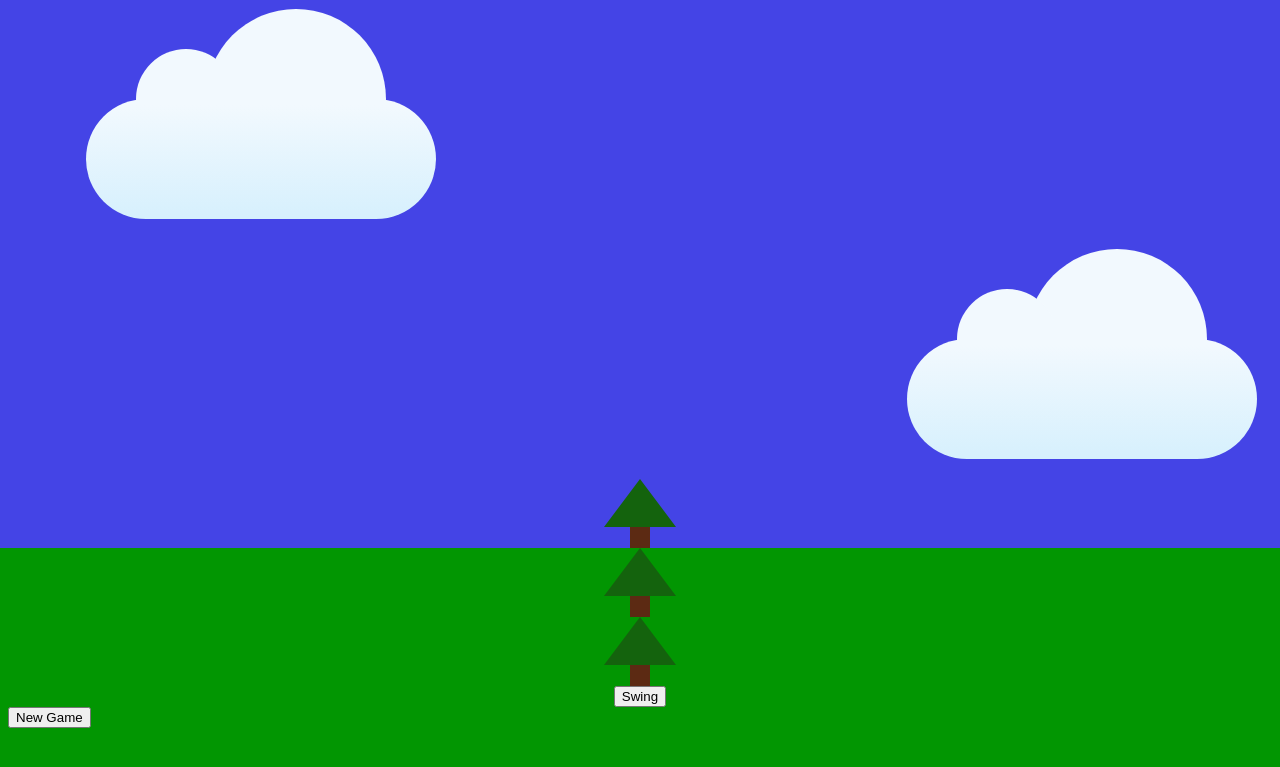
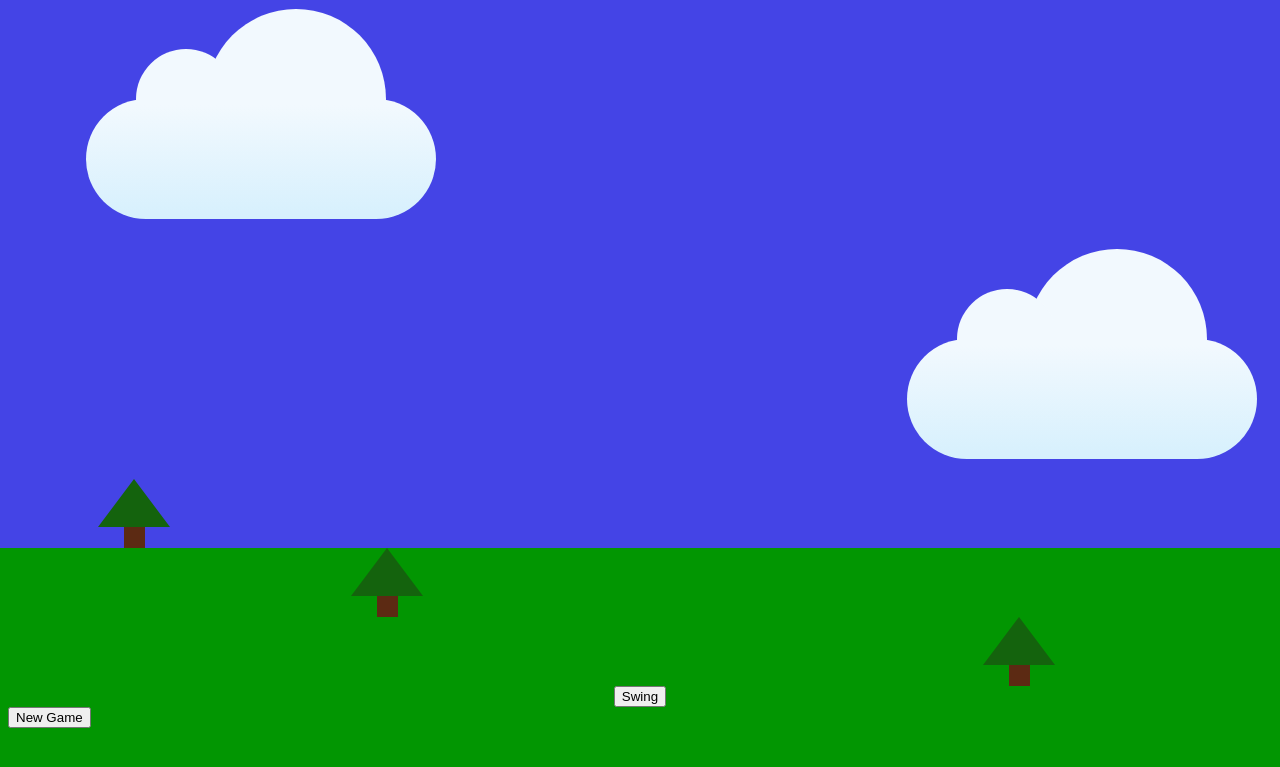
Before and after one commit to DerekDanielson/GolfJS, a plain HTML site: page index.html in a window 1280 px wide. Shown: the part 79-846 px from the top of the page. Drawn offline with Linux system fonts and the light colour scheme.

Commit message:
More CSS work

```diff
--- a/clouds.css
+++ b/clouds.css
@@ -45,18 +45,15 @@
 /* Cloud right */
 #cloudRight {
     width: 350px; height: 120px;
-
 	background: #f2f9fe;
 	background: linear-gradient(top, #f2f9fe 5%, #d6f0fd 100%);
 	background: -webkit-linear-gradient(top, #f2f9fe 5%, #d6f0fd 100%);
 	background: -moz-linear-gradient(top, #f2f9fe 5%, #d6f0fd 100%);
 	background: -ms-linear-gradient(top, #f2f9fe 5%, #d6f0fd 100%);
 	background: -o-linear-gradient(top, #f2f9fe 5%, #d6f0fd 100%);
-
 	border-radius: 100px;
 	-webkit-border-radius: 100px;
 	-moz-border-radius: 100px;
-
 	position: relative;
     right: -35%;
 	margin: 120px auto 20px;
--- /dev/null
+++ b/flag.css
@@ -0,0 +1 @@
+/* Flag for hole */
--- a/trees.css
+++ b/trees.css
@@ -1,7 +1,14 @@
 #tree1 {
-    position: relative;
-    margin: 0 auto;
-    width: 8em;
+  margin-left: -80%;
+  /*margin-bottom: -3%;*/
+}
+
+#tree2 {
+  margin-left: -40%;
+}
+
+#tree3 {
+  margin-left: 60%;
 }
 
 .treeTop {
```
Also changed, not shown: index.html (+1 -0 lines).
